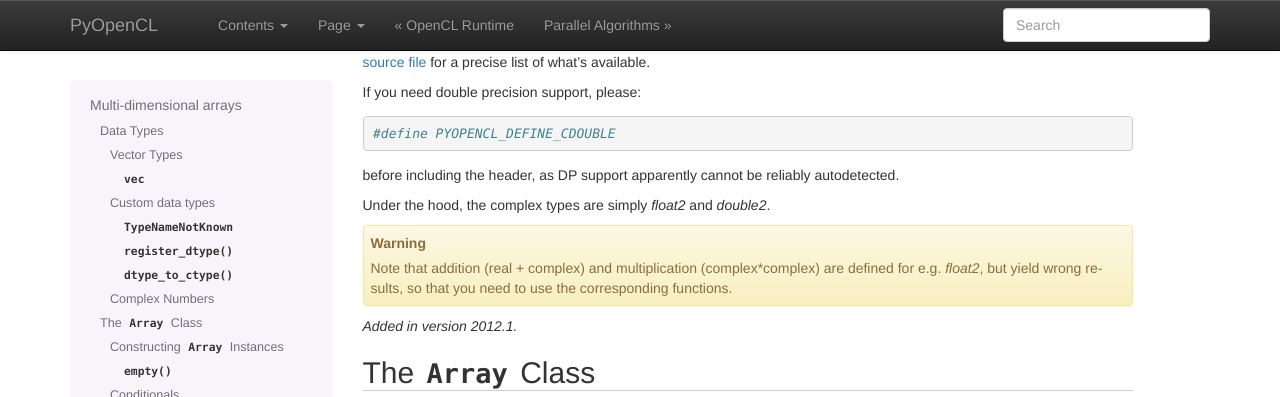
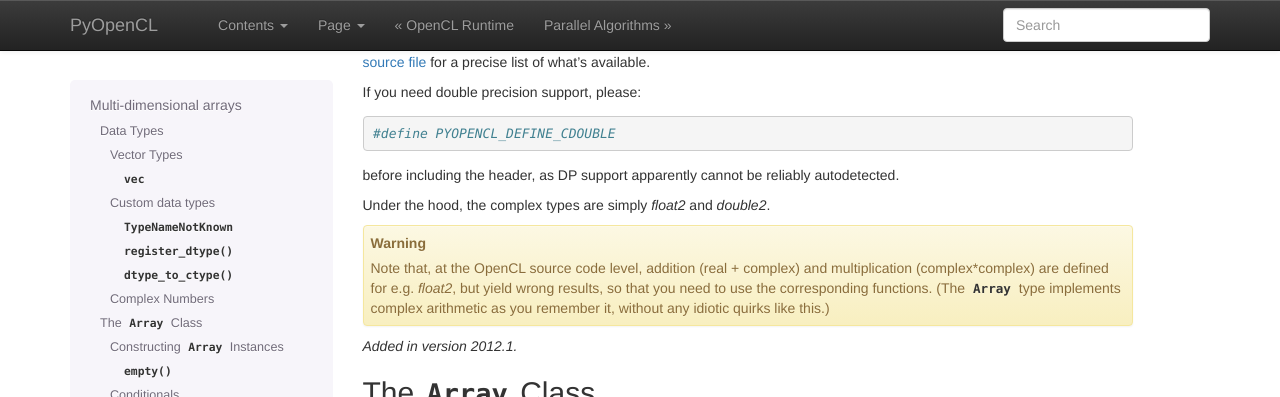
Before and after one commit to inducer/pyopencl, a Sphinx documentation site: the page built from doc/array.rst, in a window 1280 px wide and 900 px high, scrolled down 1231 px, cut to the strip 0-397 px from the top of the window. Built offline with Sphinx 7.4.7, drawn with Linux system fonts in a browser that asks for light colours.

Commit message:
Fix ambiguous comment about complex arithmetic in docs

```diff
--- a/doc/array.rst
+++ b/doc/array.rst
@@ -99,9 +99,11 @@ autodetected.
 Under the hood, the complex types are simply `float2` and `double2`.
 
 .. warning::
-    Note that addition (real + complex) and multiplication (complex*complex)
-    are defined for e.g. `float2`, but yield wrong results, so that you need to
-    use the corresponding functions.
+    Note that, at the OpenCL source code level, addition (real + complex) and
+    multiplication (complex*complex) are defined for e.g. `float2`, but yield
+    wrong results, so that you need to use the corresponding functions.
+    (The :mod:`Array` type implements complex arithmetic as you remember it,
+    without any idiotic quirks like this.)
 
 .. versionadded:: 2012.1
 
```
